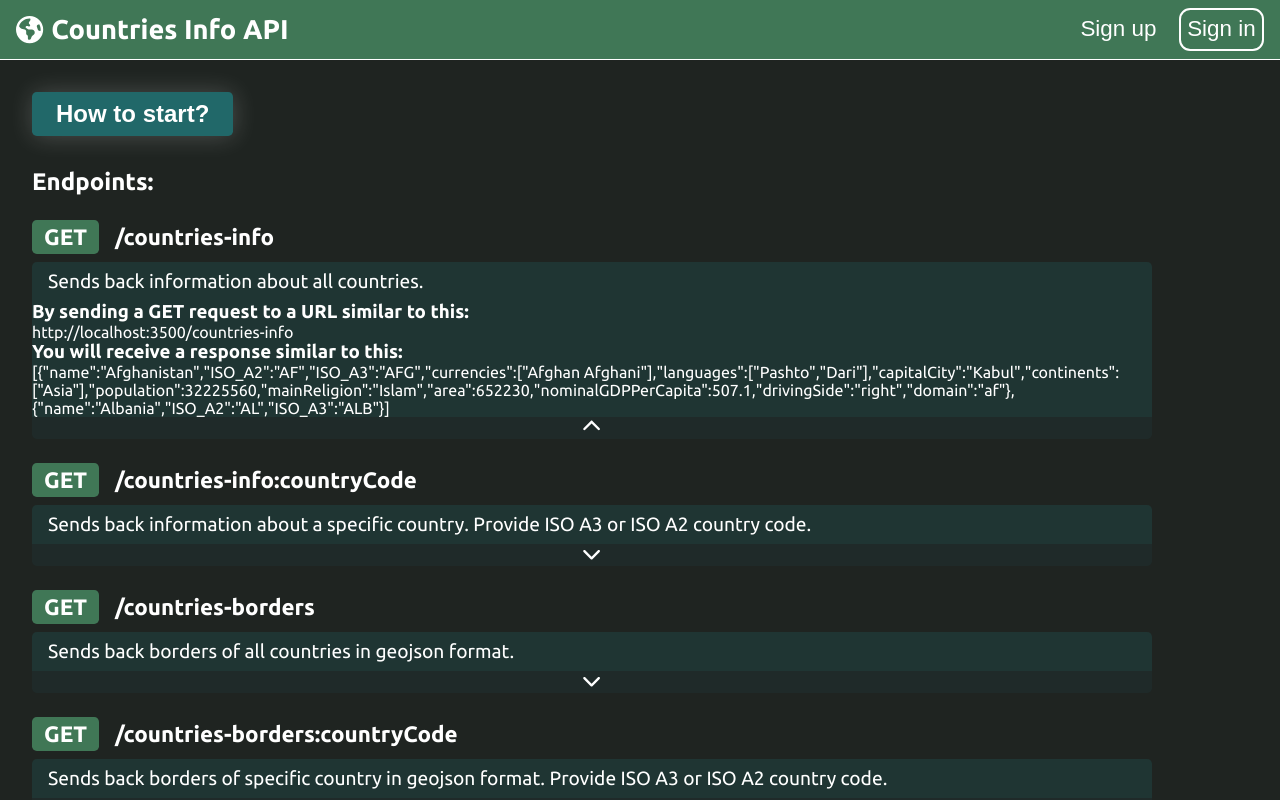
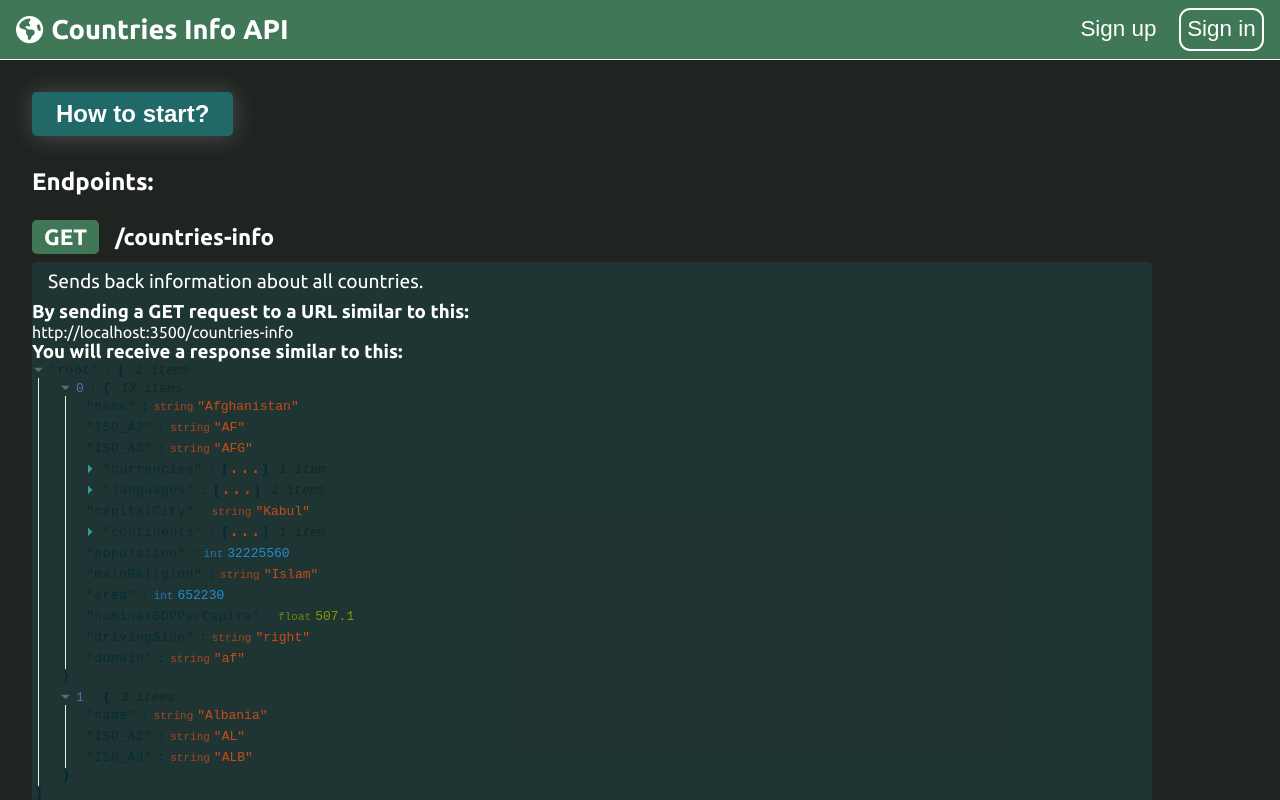
Before and after one commit to viventer/CountriesInfoApiFrontend, a React (Create React App) app: page / in a window 1280 px wide. Both pictures are taken after a click on the button 592 px from the left and 311 px from the top of the page. Shown: the top 800 px of the page. Built offline with nearby package versions, Linux system fonts and the light colour scheme.

Commit message:
added react-json-view todo styles

```diff
--- a/src/pages/home/components/SeparateEndpointDetails.jsx
+++ b/src/pages/home/components/SeparateEndpointDetails.jsx
@@ -1,5 +1,7 @@
 import React from "react";
 import { StyledSeparateEndpointDetails } from "../styles/Endpoints.styled";
+
+import ReactJson from "react-json-view";
 
 export default function SeparateEndpointDetails({
   exampleUrl,
@@ -10,7 +12,7 @@ export default function SeparateEndpointDetails({
       <h3>By sending a GET request to a URL similar to this:</h3>
       <p>{`http://localhost:3500/${exampleUrl}`}</p>
       <h3>You will receive a response similar to this:</h3>
-      <p>{JSON.stringify(exampleResponse)}</p>
+      <ReactJson src={exampleResponse} collapsed={2} />
     </StyledSeparateEndpointDetails>
   );
 }
```
Also changed, not shown: package.json (+8 -0 lines), 1 other file (tests, documents, lock files or other folders).
